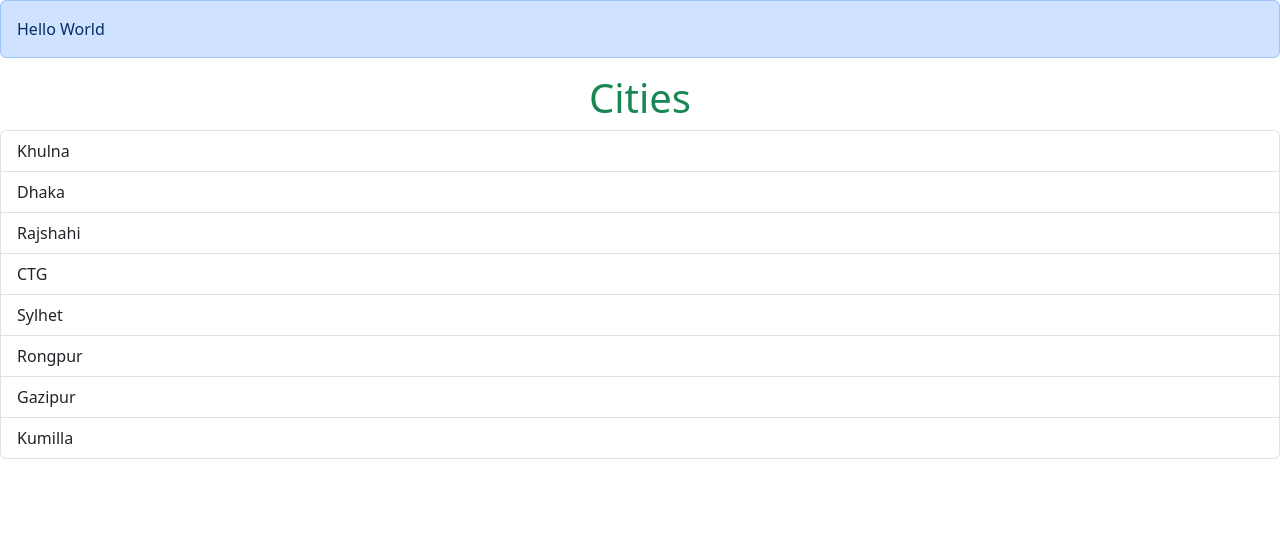
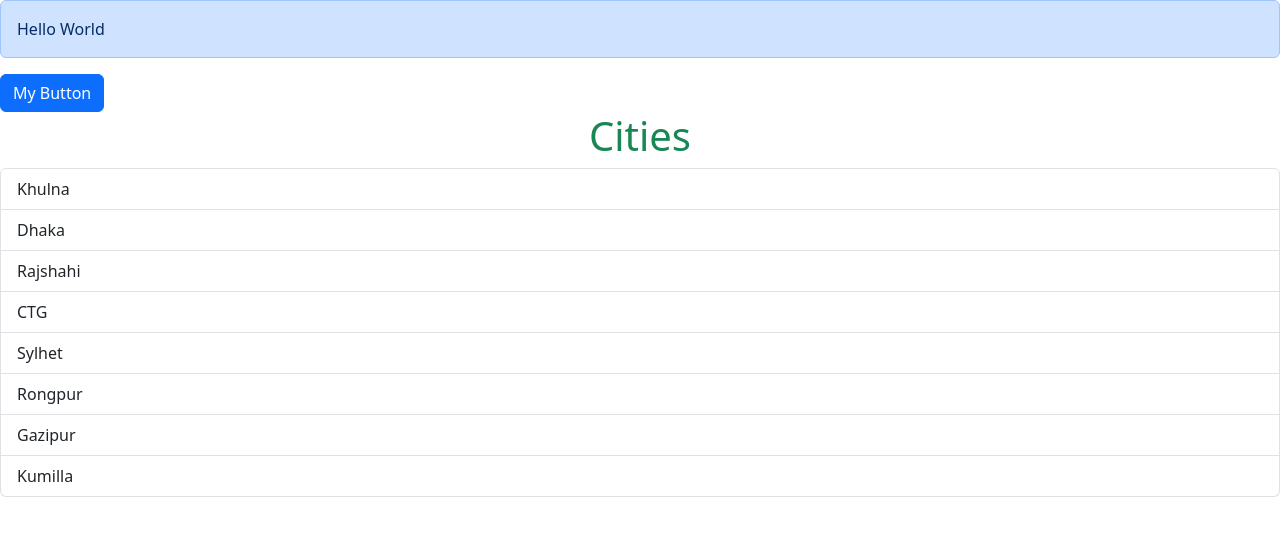
Before and after one commit to mushfiqur-rahman/react-tsx, a React (Vite) app: page / in a window 1280 px wide. Shown: the top 536 px of the page. Built offline with nearby package versions, Linux system fonts and the light colour scheme.

Commit message:
dynamic button

```diff
--- a/src/App.tsx
+++ b/src/App.tsx
@@ -1,5 +1,6 @@
 import "./App.css";
 import Alert from "./components/Alert";
+import Button from "./components/Button";
 import ListGroup from "./components/ListGroup";
 
 function App() {
@@ -20,6 +21,9 @@
         <Alert>
           Hello <span>World</span>
         </Alert>
+        <Button color="primary" onClick={() => console.log("Clicked")}>
+          My Button
+        </Button>
         <ListGroup items={items} heading="Cities" />
       </div>
     </>
--- /dev/null
+++ b/src/components/Button.tsx
@@ -0,0 +1,15 @@
+interface Props {
+  children: string;
+  color?: string;
+  onClick: () => void;
+}
+
+const Button = ({ children, onClick, color = "primary" }: Props) => {
+  return (
+    <button className={"btn btn-" + color} onClick={onClick}>
+      {children}
+    </button>
+  );
+};
+
+export default Button;
```
